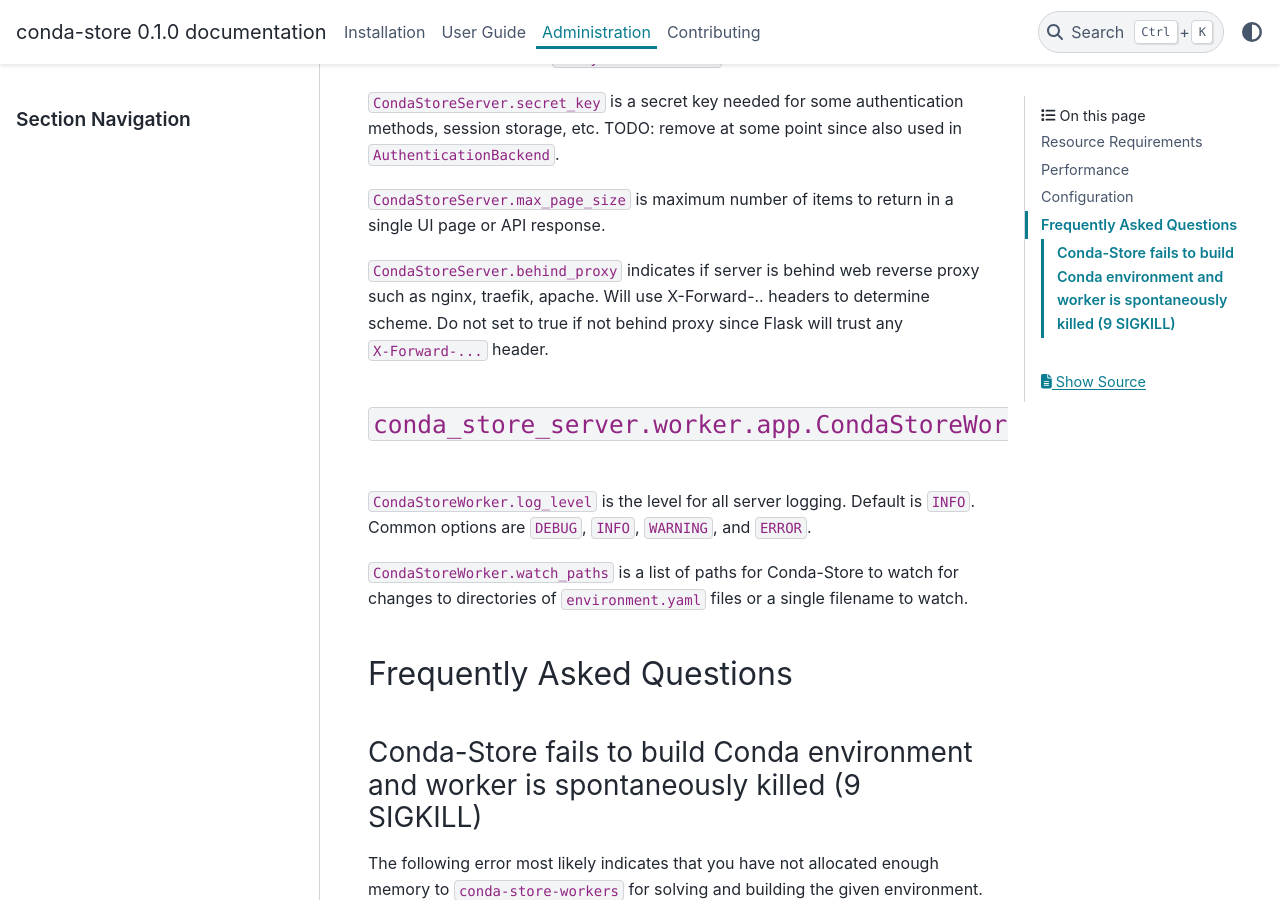
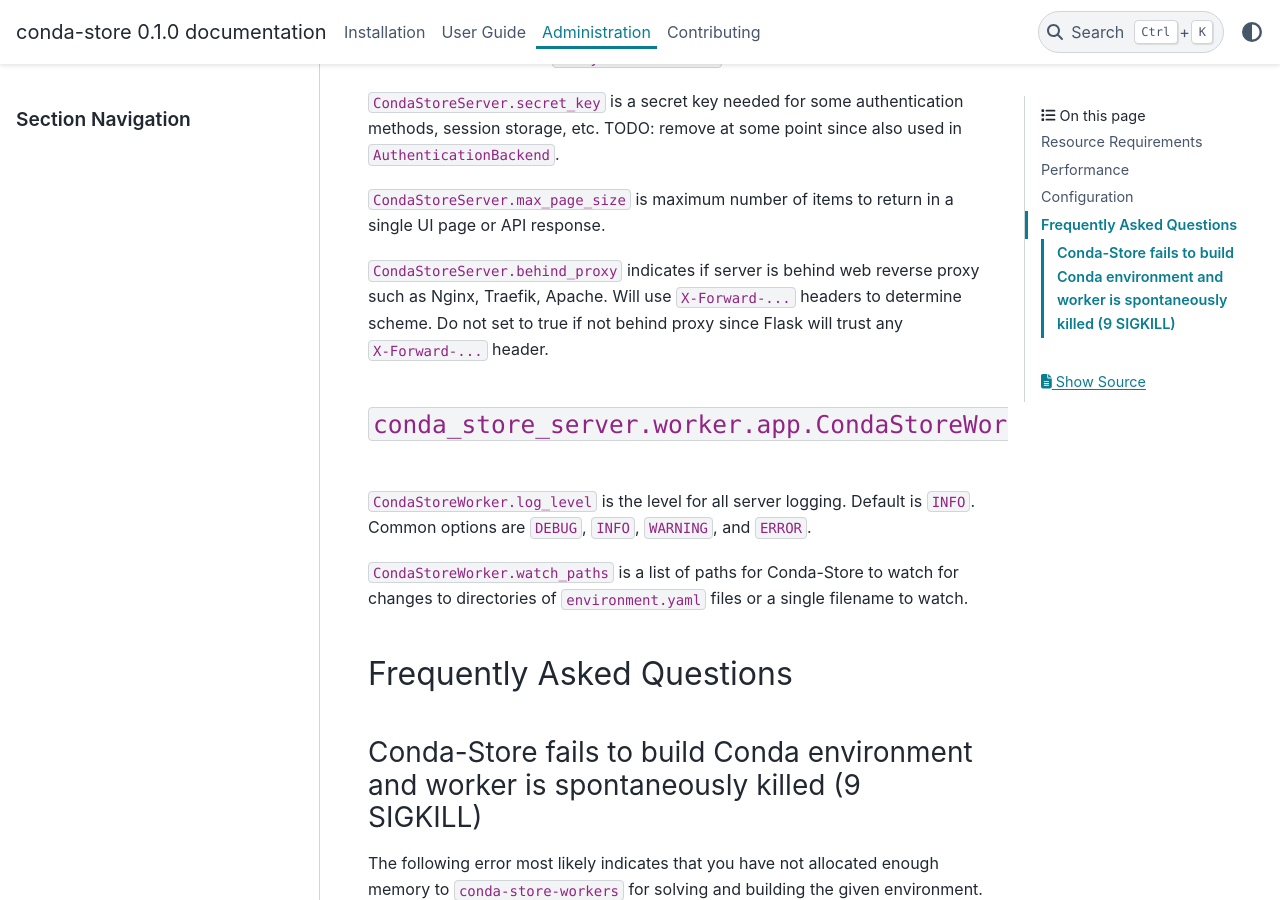
Before and after one commit to conda-incubator/conda-store, a Sphinx documentation site: the page built from docs/administration.md, in a window 1280 px wide and 900 px high, scrolled down 8702 px. Built offline with Sphinx 7.4.7 and the PyData theme 0.15.4, drawn with Linux system fonts in a browser that asks for light colours.

Commit message:
Spelling

```diff
--- a/docs/administration.md
+++ b/docs/administration.md
@@ -378,8 +378,8 @@
 in a single UI page or API response.
 
 `CondaStoreServer.behind_proxy` indicates if server is behind web
-reverse proxy such as nginx, traefik, apache. Will use
-X-Forward-.. headers to determine scheme. Do not set to true if not
+reverse proxy such as Nginx, Traefik, Apache. Will use
+`X-Forward-...` headers to determine scheme. Do not set to true if not
 behind proxy since Flask will trust any `X-Forward-...` header.
 
 ### `conda_store_server.worker.app.CondaStoreWorker`
```
Also changed, not shown: 2 other files.
